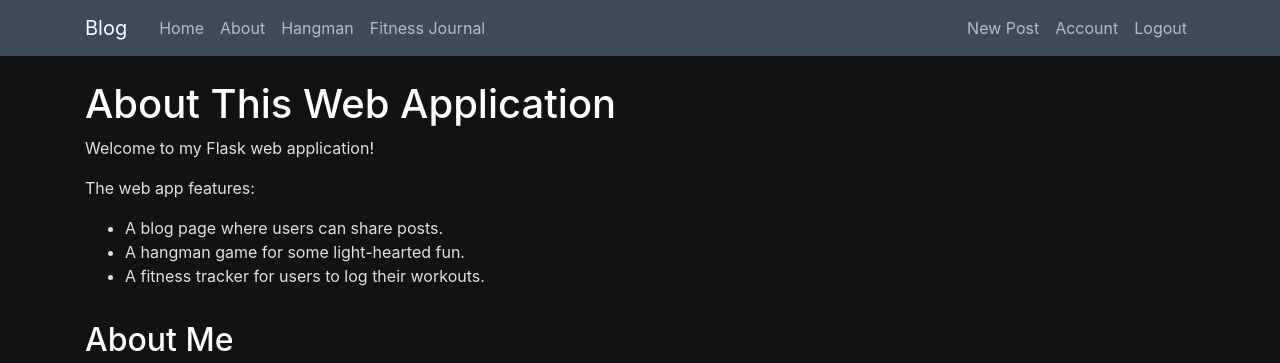
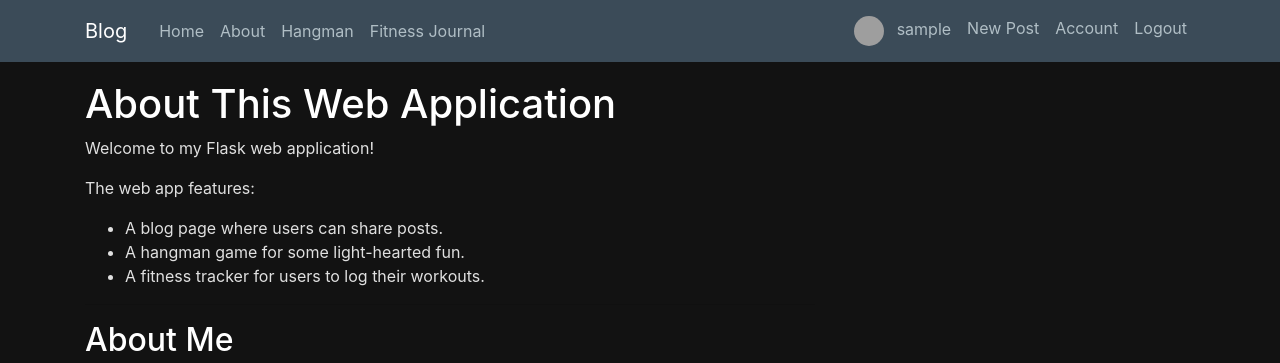
Before and after one commit to monkeyboyfr3sh/flask-blog-app, a Flask app: page /about in a window 1280 px wide. Shown: the top 363 px of the page. Run offline with Flask 3, Linux system fonts and the light colour scheme; the visitor is signed in with stand-in values (Sample User, id 1); some libraries are stand-ins or nearby versions; grey boxes are pictures that could not be loaded.

Commit message:
update user layout

```diff
--- a/flaskblog/templates/layout.html
+++ b/flaskblog/templates/layout.html
@@ -45,6 +45,15 @@
             <!-- Navbar Right Side -->
             <div class="navbar-nav">
               {% if current_user.is_authenticated %}
+                  <!-- Show the user profile  -->
+                  <a class="nav-item nav-link" href="{{ url_for('users.account') }}">
+                    <img src="{{ url_for('static', filename=current_user.image_file) }}"
+                         alt="Profile"
+                         class="rounded-circle"
+                         style="width: 30px; height: 30px; margin-right: 8px;">
+                    {{ current_user.username }}
+                  </a>
+
                 <a class="nav-item nav-link" href="{{ url_for('posts.new_post') }}">New Post</a>
                 <a class="nav-item nav-link" href="{{ url_for('users.account') }}">Account</a>
                 <a class="nav-item nav-link" href="{{ url_for('users.logout') }}">Logout</a>
```
